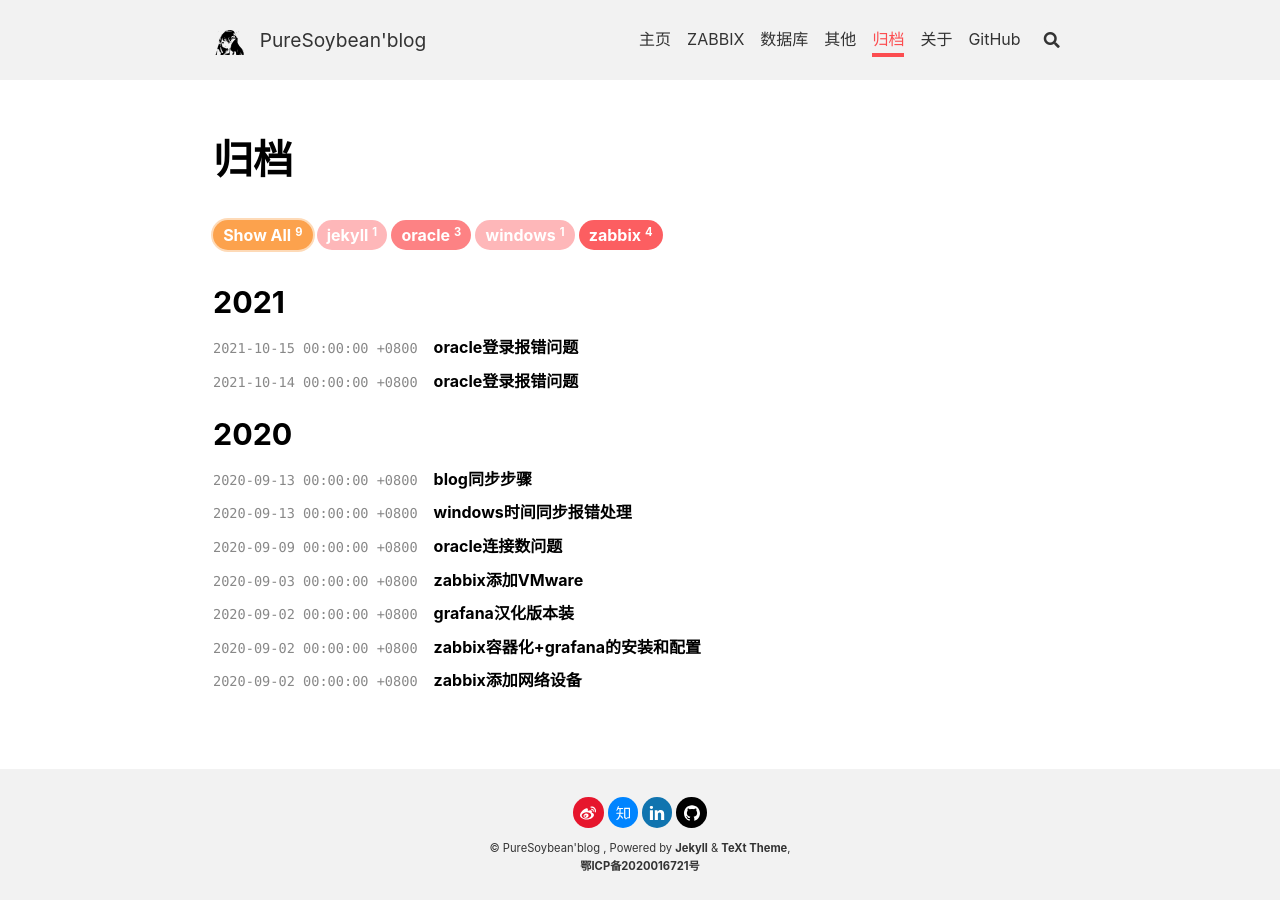
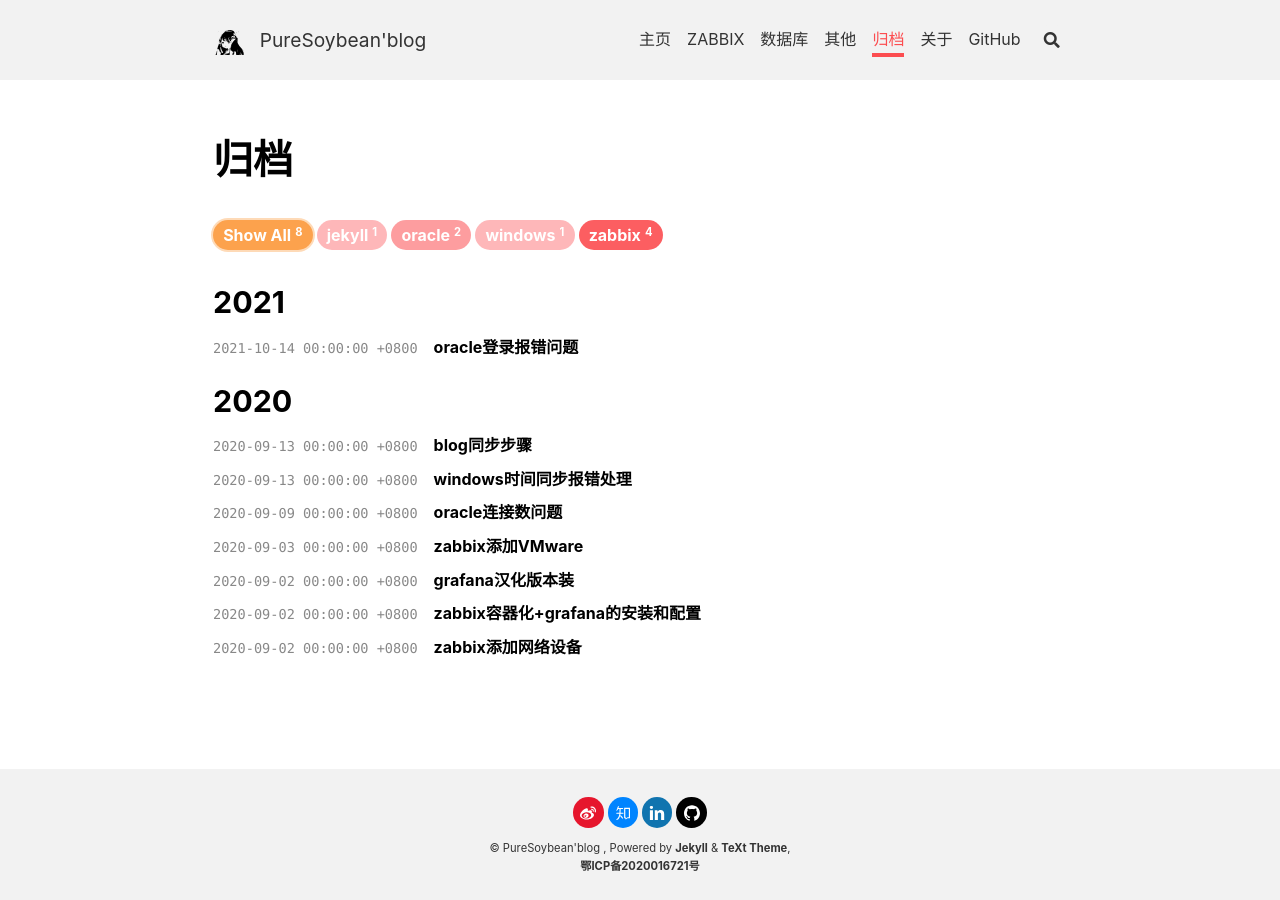
Before and after one commit to PureSoybean/PureSoybean.github.io, a Jekyll site: the page built from archive.html, in a window 1280 px wide. Built offline with Jekyll 4.4.1, drawn with Linux system fonts in a browser that asks for light colours; nearby versions of some CDN libraries; comment, search, counter and statistics services are not loaded; some of the changed lines change nothing that is shown.

Commit message:
ScriptBack 2021-10-14 15:33:30

`````diff
--- a/oracle/_posts/2021-10-15-oracle.md
+++ /dev/null
@@ -1,194 +0,0 @@
----
-title: oracle登录报错问题
-key: oracle
-tag: oracle
-sidebar:
-  nav: oracle
----
-
-## 环境
-oracle rac 11.2.0.4 + CentOS Linux release 7.9.2009
-
-## 现象
-
-登录时候报错
-
-关闭数据的时候报错
-
-````shell
-[oracle@rac1 ~]$ sqlplus / as sysdba
-
-SQL*Plus: Release 11.2.0.4.0 Production on Thu Oct 14 14:40:38 2021
-
-Copyright (c) 1982, 2013, Oracle.  All rights reserved.
-
-Connected.
-SQL> startup;
-ORA-01012: not logged on
-SQL> startup;
-ORA-01012: not logged on
-SQL> exit
-Disconnected
-[oracle@rac1 ~]$ sqlplus / as sysdba@racdb
-
-SQL*Plus: Release 11.2.0.4.0 Production on Thu Oct 14 14:40:53 2021
-
-Copyright (c) 1982, 2013, Oracle.  All rights reserved.
-
-Connected.
-SQL> select * from dual;
-select * from dual
-*
-ERROR at line 1:
-ORA-01012: not logged on
-Process ID: 0
-Session ID: 0 Serial number: 0
-````
-
-查看数据库监听有BLOCK
-````shell
-[oracle@rac1 ~]$ lsnrctl status
-
-LSNRCTL for Linux: Version 11.2.0.4.0 - Production on 14-OCT-2021 14:40:32
-
-Copyright (c) 1991, 2013, Oracle.  All rights reserved.
-
-Connecting to (ADDRESS=(PROTOCOL=tcp)(HOST=)(PORT=1521))
-STATUS of the LISTENER
-------------------------
-Alias                     LISTENER
-Version                   TNSLSNR for Linux: Version 11.2.0.4.0 - Production
-Start Date                14-OCT-2021 14:38:56
-Uptime                    0 days 0 hr. 1 min. 35 sec
-Trace Level               off
-Security                  ON: Local OS Authentication
-SNMP                      OFF
-Listener Log File         /u01/app/oracle/diag/tnslsnr/rac1/listener/alert/log.xml
-Listening Endpoints Summary...
-  (DESCRIPTION=(ADDRESS=(PROTOCOL=tcp)(HOST=rac1)(PORT=1521)))
-Services Summary...
-Service "+ASM" has 1 instance(s).
-  Instance "+ASM1", status READY, has 1 handler(s) for this service...
-Service "racdb" has 1 instance(s).
-  Instance "racdb1", status BLOCKED, has 2 handler(s) for this service...
-The command completed successfully
-````
-
-
-## 处理方法如下
-````shell
-[oracle@rac1 ~]$ sqlplus /nolog
-
-SQL*Plus: Release 11.2.0.4.0 Production on Thu Oct 14 14:47:55 2021
-
-Copyright (c) 1982, 2013, Oracle.  All rights reserved.
-
-SQL> conn system as sysdba
-Enter password:
-ERROR:
-ORA-12532: TNS:invalid argument
-
-
-SQL> conn sys as sysdba
-Enter password:
-Connected to an idle instance.
-SQL> shutdown abort
-ORACLE instance shut down.
-SQL> startup;
-ORACLE instance started.
-
-Total System Global Area 3273641984 bytes
-Fixed Size                  2257680 bytes
-Variable Size            1929383152 bytes
-Database Buffers         1325400064 bytes
-Redo Buffers               16601088 bytes
-Database mounted.
-Database opened.
-````
-
-## 分析原因
-shutdown immediate 报错如下
-
-````shell
-SQL> shut immediate
-ORA-24324: service handle not initialized
-ORA-24323: value not allowed
-ORA-27140: attach to post/wait facility failed
-ORA-27300: OS system dependent operation:invalid_egid failed with status: 1
-ORA-27301: OS failure message: Operation not permitted
-ORA-27302: failure occurred at: skgpwinit6
-ORA-27303: additional information: startup egid = 501 (oinstall), current egid = 504 (asmadmin)
-````
-
-metelink解释
-Background processes are hanging/not started correctly during the previous startup of this database.
-Hence the semaphores and shared memory segments are not getting detached properly now during shutdown.
-
-官方处理建议
-
-````base
-1. Verify that there are no background processes owned by "oracle" , if there are kill them
-
-$ ps -ef | grep ora_ | grep $ORACLE_SID
-
-
-
-2. Remove shared memory and semaphores:
-
-
-
-A) Check for shared memory and semaphores
-
-$ ipcs -mt (if there is anything owned by oracle remove it)
-
-$ ipcrm -m [ID] (to remove it)
-
-
-
-B) Check and remove semaphores
-
-$ ipcs -sbt (if there is anything owned by oracle remove it)
-
-$ ipcrm -s [ID] (to remove it)
-
-
-
-C) Remove sga and lk file
-
-$ cd $ORACLE_HOME/dbs
-
-$ rm sgadef<SID>.dbf (removing sga file)
-
-$ORACLE_HOME/dbs/lk<sid> (removing lk... flies)
-
-
-
-D) If database is down, try to bring up oracle one step at a time:
-
-$ sqlplus /nolog
-
-SQL> startup nomount pfile = ...[path]
-
-SQL> alter database mount;
-
-SQL> alter database open;\
-
-
-
-Otherwise, exit current SQL*Plus session and verify the following environment variables are set.
-
-echo $ORACLE_HOME
-
-echo $ORACLE_SID (echo %ORACLE_SID% on Windows)
-
-Then, Execute the following:
-
-sqlplus / as sysdba
-
-shutdown abort
-
-exit
-
-sqlplus / as sysdba
-
-startup
`````
Also changed, not shown: oracle/_posts/2021-10-14-oracle.md (+1 -0 lines).
